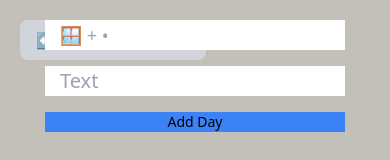
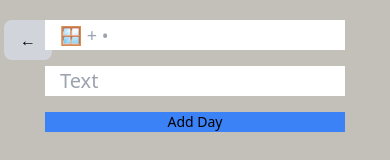
Before and after one commit to Hardelzs/year-book, a React (Vite) app: page /Year1 in a window 390 px wide. Shown: the top 160 px of the page. Built offline with nearby package versions, Linux system fonts and the light colour scheme; no server answers.

Commit message:
Mobile view for Years3

```diff
--- a/src/Components/Year1.jsx
+++ b/src/Components/Year1.jsx
@@ -51,8 +51,11 @@ const Year1 = () => {
 
   return (
     <div className="flex flex-col items-center mt-16">
-      <button onClick={() => navigate("/YearBook")} className="absolute top-5 left-5 bg-gray-300 px-4 py-2 rounded-lg hover:bg-gray-400">
+      <button onClick={() => navigate("/YearBook")} className="absolute hidden md:block top-5 left-5 bg-gray-300 px-4 py-2 rounded-lg hover:bg-gray-400">
         ⬅ Back to Yearbook
+      </button>
+      <button onClick={() => navigate("/YearBook")} className="absolute md:hidden top-5 left-1 bg-gray-300 px-4 py-2 rounded-lg hover:bg-gray-400">
+        ←
       </button>
       <h1 className="text-2xl font-bold mb-6">Year 1: {days.length} Days</h1>
       <div className="grid grid-cols-4 md:grid-cols-7 gap-4 mt-20 md:mt-0">
@@ -61,7 +64,7 @@ const Year1 = () => {
             key={day.id}
             className={`transition-all duration-75 cursor-pointer flex items-center justify-center rounded-lg ${
               activeDay === day.id
-                ? "bg-blue-400 md:ml-96 ml-40 h-40 w-40 mt-52 md:mt-32 md:w-96 md:h-96 absolute"
+                ? "bg-blue-400  ml-24 h-40 w-40 mt-40 md:ml-96 p-3 md:mt-32 md:w-96 md:h-96 absolute"
                 : "bg-gray-200 w-20 h-20 md:w-40 md:h-40"
             }`}
             onClick={() => handleDayClick(day)}
@@ -69,7 +72,7 @@ const Year1 = () => {
             {activeDay === day.id ? (
               <div>
                 <p className="text-lg">{day.text}</p>
-                <button onClick={() => handleDeleteDay(day.id)} className="absolute top-0 right-5 text-2xl bg-green-400 w-10 h-10 hover:text-red-700">x</button>
+                <button  onClick={() => handleDeleteDay(day.id)} className="absolute top-0 right-5 text-2xl bg-green-400 w-10 h-10 hover:text-red-700">x</button>
               </div>
             ) : (
               <span className="text-4xl">{day.icon}</span>
```
